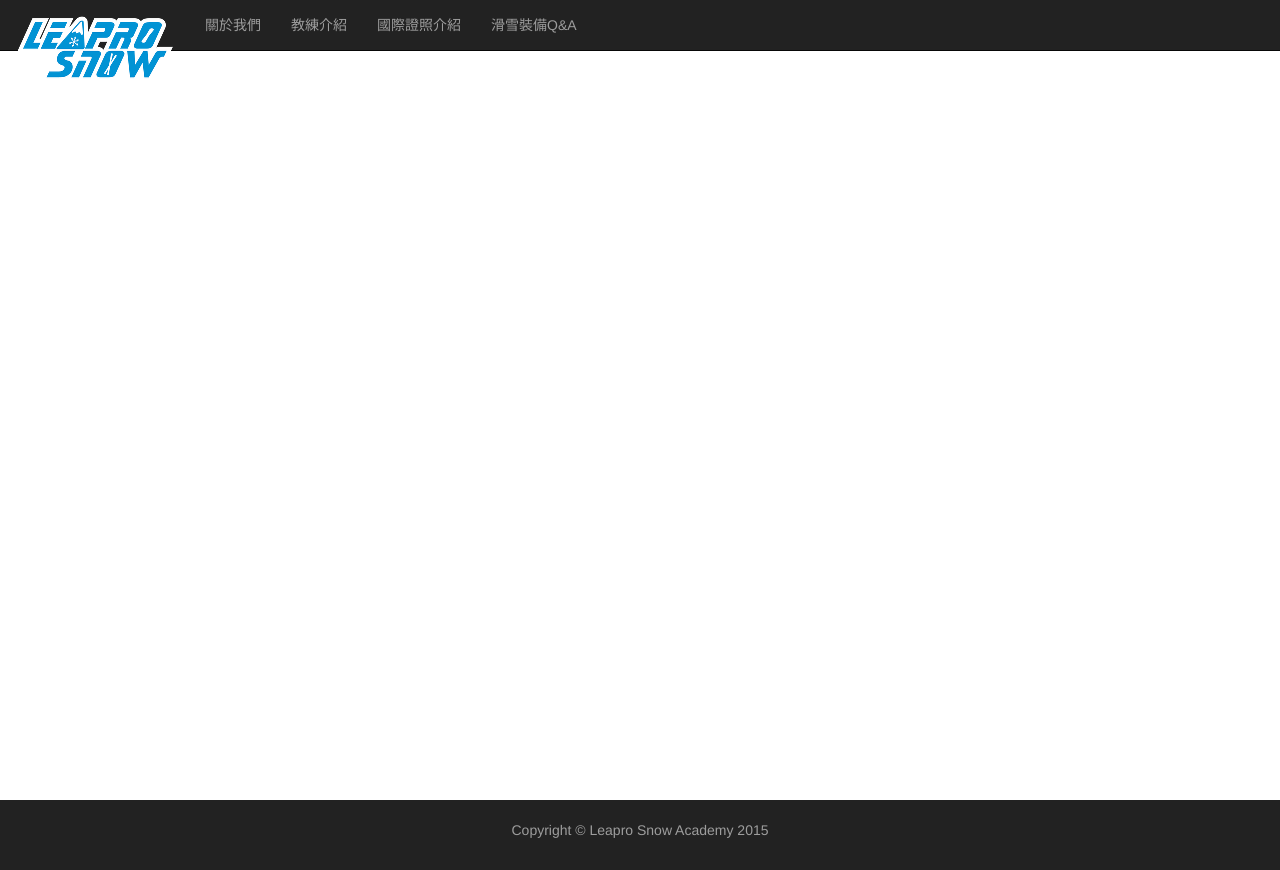
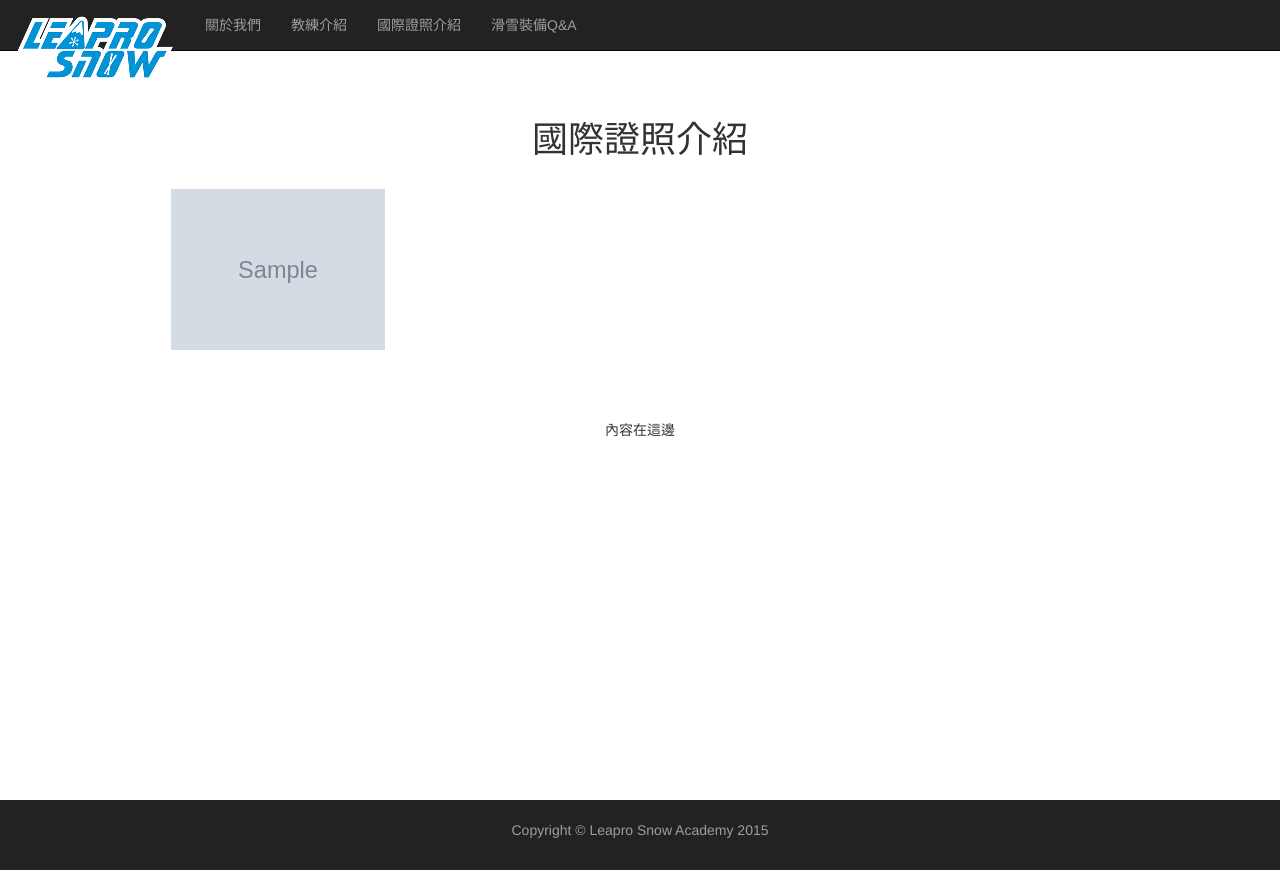
Before and after one commit to bosilver/Leapro-snow, a Django app: template leapro_snow/templates/certification.html in a window 1280 px wide. Run offline with Django 3.2, Linux system fonts and the light colour scheme; the template is opened without the code that fills it: most values are stand-ins (such as "Sample title", 1, 10 or a date in 2020); grey boxes marked "Sample" are stand-in pictures; parts of the project's set-up code (start-up, migrations or seed data) failed here and were passed over; some libraries are stand-ins or nearby versions.

Commit message:
Add certification page!

```diff
--- a/leapro_snow/base/admin.py
+++ b/leapro_snow/base/admin.py
@@ -1,7 +1,8 @@
 from django.contrib import admin
 
 # Register your models here.
-from base.models import Instructor, Carousel
+from base.models import Instructor, Carousel, Certification
 
 admin.site.register(Instructor)
 admin.site.register(Carousel)
+admin.site.register(Certification)
--- a/leapro_snow/leapro_snow/urls.py
+++ b/leapro_snow/leapro_snow/urls.py
@@ -11,4 +11,6 @@ urlpatterns = patterns('',
     url(r'^$', 'base.views.home'),
     url(r'^instructors/(?P<pg_name>[\w-]+)/$', 'base.views.instructor_profile',
         name='instructor_profile'),
+    url(r'^certification$', 'base.views.certification_page',
+        name='certification'),
 )
--- a/leapro_snow/static/css/style.css
+++ b/leapro_snow/static/css/style.css
@@ -94,3 +94,15 @@ footer {
 .profile-categrory-bg {
   margin-left: 40px;
 }
+
+.helper {
+  display: inline-block;
+  height: 100%;
+  vertical-align: middle;
+}
+
+.center {
+  margin-left: auto;
+  margin-right: auto;
+  width: 80%;
+}
--- /dev/null
+++ b/leapro_snow/static/js/leapro-snow-cert.js
@@ -0,0 +1,15 @@
+
+$(document).ready(function(){
+    $('a[href^="#"]').on('click',function (e) {
+        e.preventDefault();
+
+        var target = this.hash;
+        var $target = $(target);
+
+        $('html, body').stop().animate({
+            'scrollTop': $target.offset().top-50
+        }, 900, 'swing');
+    });
+
+
+});
--- a/leapro_snow/templates/certification.html
+++ b/leapro_snow/templates/certification.html
@@ -2,15 +2,36 @@
 {% load staticfiles %}
 {% block head %}
     <link href={% static "css/animations.css" %} rel="stylesheet">
+    <script src={% static "js/leapro-snow-cert.js" %}></script>
 {% endblock %}
 
 
 {% block content %}
 
-<div class="container page-container white">
+<div class="container page-container white text-center">
 
+    <div class="col-sm-12">
+        <h1 >國際證照介紹</h1>
+    </div>
+    <div class="center round-borad">
+    {% for cert in certs %}
+        <div class="col-sm-3" style="height: 200px; white-space: nowrap;">
+            <span class="helper"></span>
+            <a href="#content" name="{{ cert.name }}">
+                    <img style="width: 100%;" src="{{ cert.logo.url }}" alt="Generic placeholder image">
+            </a>
+        </div>
+    {% endfor %}
+    </div>
 
-
+    <div class="col-sm-12" id="content" style="padding-top: 50px">
+        內容在這邊
+        {% for cert in certs %}
+            <div class="hidden" id="{{ cert.name }}">
+                {{ cert.content }}
+            </div>
+        {% endfor %}
+    </div>
 
 </div>
 
--- a/leapro_snow/templates/index.html
+++ b/leapro_snow/templates/index.html
@@ -58,7 +58,7 @@
                         <a href="/#instructors">教練介紹</a>
                     </li>
                     <li>
-                        <a href="/#">國際證照介紹</a>
+                        <a href="{% url 'certification' %}">國際證照介紹</a>
                     </li>
                     <li>
                         <a href="/#">滑雪裝備Q&A</a>
```
Also changed, not shown: leapro_snow/base/models.py (+13 -0 lines), leapro_snow/base/views.py (+10 -1 lines), leapro_snow/db_data/base.json (+1 -1 lines).
